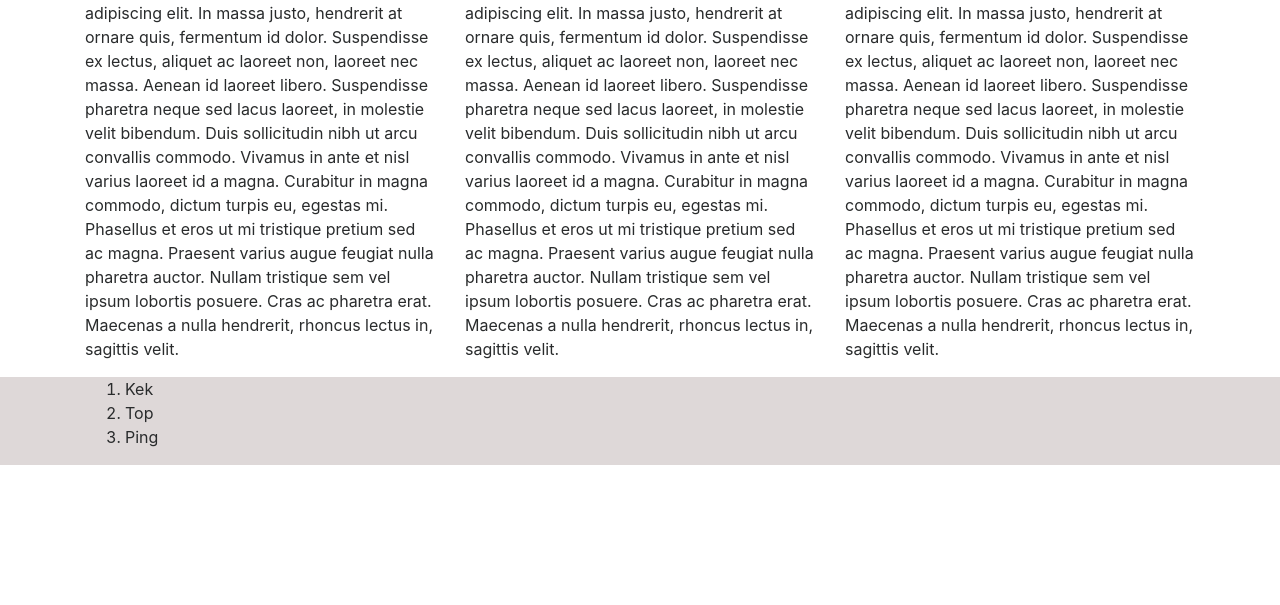
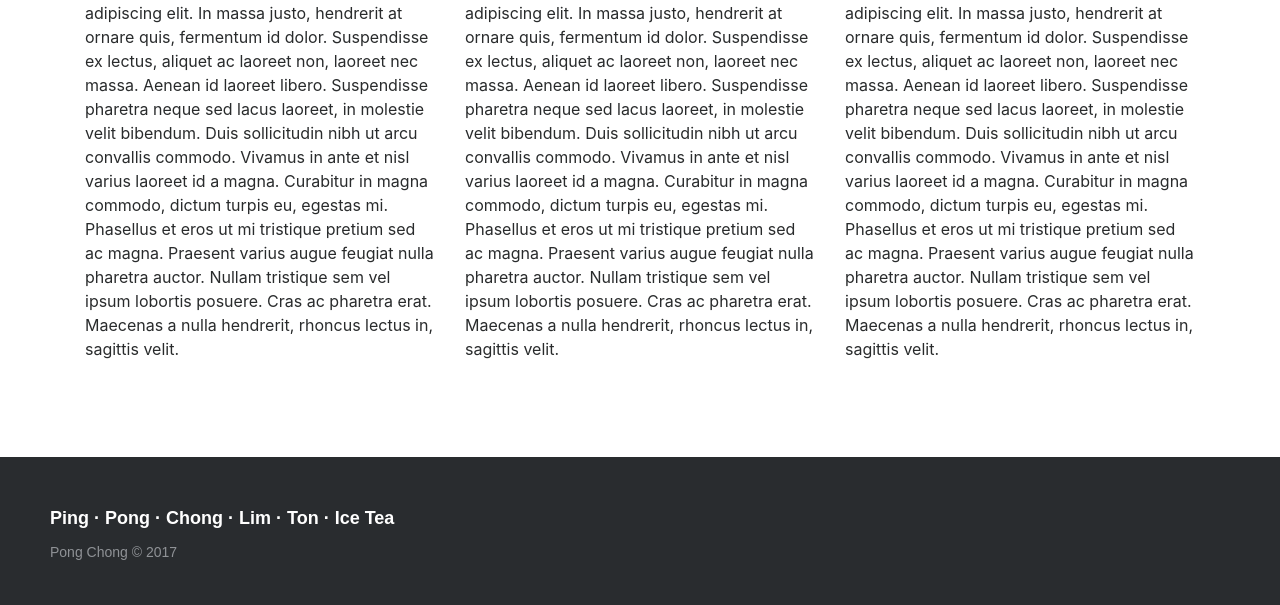
Before and after one commit to IsmailHusseinCR/HTML---CSS-COURSE, a plain HTML site: page pingpongchinees.html in a window 1280 px wide. Shown: the part 3597-4202 px from the top of the page. Before the commit the page ends 4062 px from the top, so only its background shows below. Drawn offline with Linux system fonts and the light colour scheme.

Commit message:
Ping pong footer update. Willing to change back if not wanted

```diff
--- a/assets/custom/css/pong.css
+++ b/assets/custom/css/pong.css
@@ -42,11 +42,83 @@ line-height: 1.5em;
 
 .footer{
     background-color: rgba(178, 166, 166, 0.43)
+
 }
-ul{
-    text-decoration: none;
-    list-style: inline-block;
+.footer-distributed{
+	background-color: #292c2f;
+	box-shadow: 0 1px 1px 0 rgba(0, 0, 0, 0.12);
+	box-sizing: border-box;
+	width: 100%;
+	text-align: left;
+	font: normal 16px sans-serif;
+
+	padding: 45px 50px;
+	margin-top: 80px;
 }
+
+.footer-distributed .footer-left p{
+	color:  #8f9296;
+	font-size: 14px;
+	margin: 0;
+}
+
+/* Footer links */
+
+.footer-distributed p.footer-links{
+	font-size:18px;
+	font-weight: bold;
+	color:  #ffffff;
+	margin: 0 0 10px;
+	padding: 0;
+}
+
+.footer-distributed p.footer-links a{
+	display:inline-block;
+	line-height: 1.8;
+	text-decoration: none;
+	color:  inherit;
+}
+
+.footer-distributed .footer-right{
+	float: right;
+	margin-top: 6px;
+	max-width: 180px;
+}
+
+.footer-distributed .footer-right a{
+	display: inline-block;
+	width: 35px;
+	height: 35px;
+	background-color:  #33383b;
+	border-radius: 2px;
+
+	font-size: 20px;
+	color: #ffffff;
+	text-align: center;
+	line-height: 35px;
+
+	margin-left: 3px;
+}
+
+/* If you don't want the footer to be responsive, remove these media queries */
+
+@media (max-width: 600px) {
+
+	.footer-distributed .footer-left,
+	.footer-distributed .footer-right{
+		text-align: center;
+	}
+
+	.footer-distributed .footer-right{
+		float: none;
+		margin: 0 auto 20px;
+	}
+
+	.footer-distributed .footer-left p.footer-links{
+		line-height: 1.8;
+	}
+}
+
 
 .bg-dark {
   color: #fff;
--- a/pingpongchinees.html
+++ b/pingpongchinees.html
@@ -169,18 +169,31 @@
         </div>
       </div>
     </section>
-    <section class="footer">
-      <div class="container">
-        <div class="row">
-          <div class="col-sm-2">
-            <ul>
-              <li>Kek</li>
-              <li>Top</li>
-              <li>Ping</li>
-            </ul>
-          </div>
-        </div>
-      </div>
+      <footer class="footer-distributed">
+              <div class="footer-right">
+                <!-- <a href="#"><i class="fa fa-facebook"></i></a>
+                <a href="#"><i class="fa fa-twitter"></i></a>
+                <a href="#"><i class="fa fa-linkedin"></i></a>
+                <a href="#"><i class="fa fa-github"></i></a> -->
+              </div>
+              <div class="footer-left">
+
+                <p class="footer-links">
+                  <a href="#">Ping</a>
+                  ·
+                  <a href="#">Pong</a>
+                  ·
+                  <a href="#">Chong</a>
+                  ·
+                  <a href="#">Lim</a>
+                  ·
+                  <a href="#">Ton</a>
+                  ·
+                  <a href="#">Ice Tea</a>
+                </p>
+                <p>Pong Chong &copy; 2017</p>
+              </div>
+            </footer>
     </section>
     <script type="text/javascript" src="assets/jquery/jquery-3.2.1.min.js"></script>
     <script type="text/javascript" src="assets/bootstrap/js/bootstrap.min.js"></script>
```
